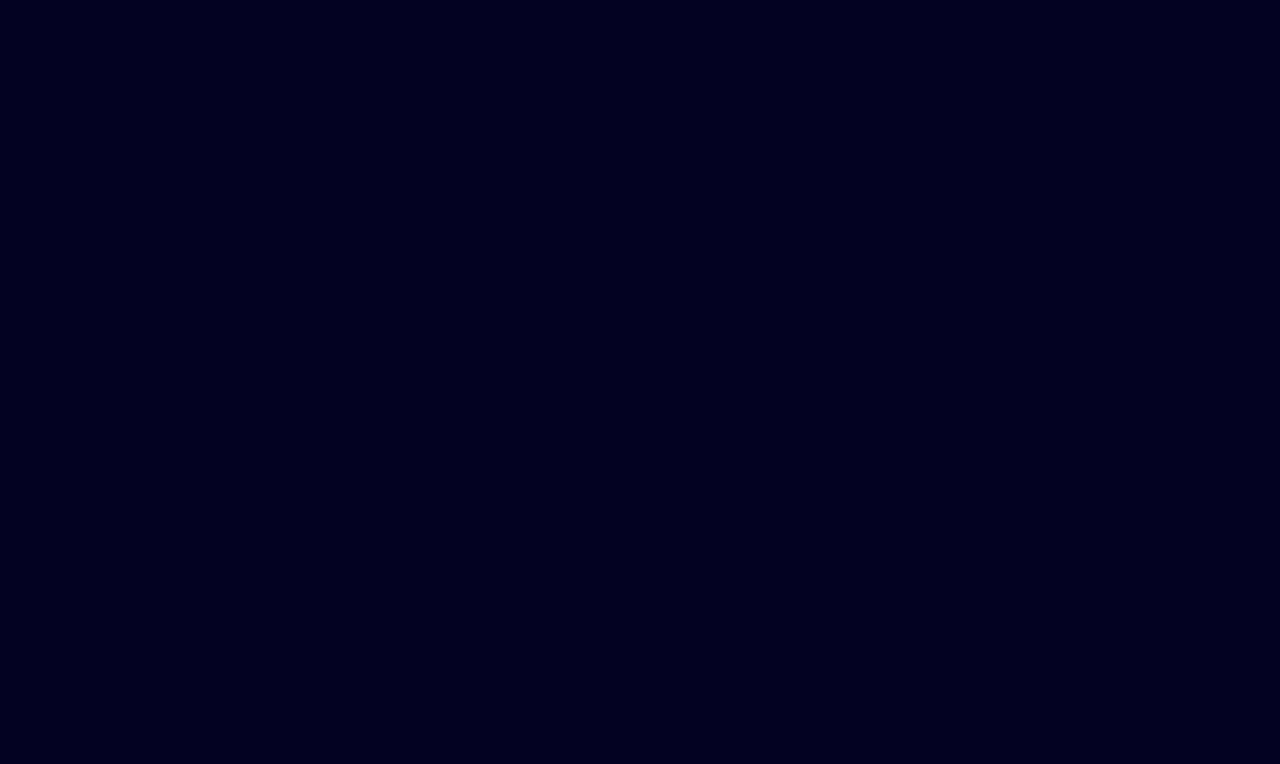
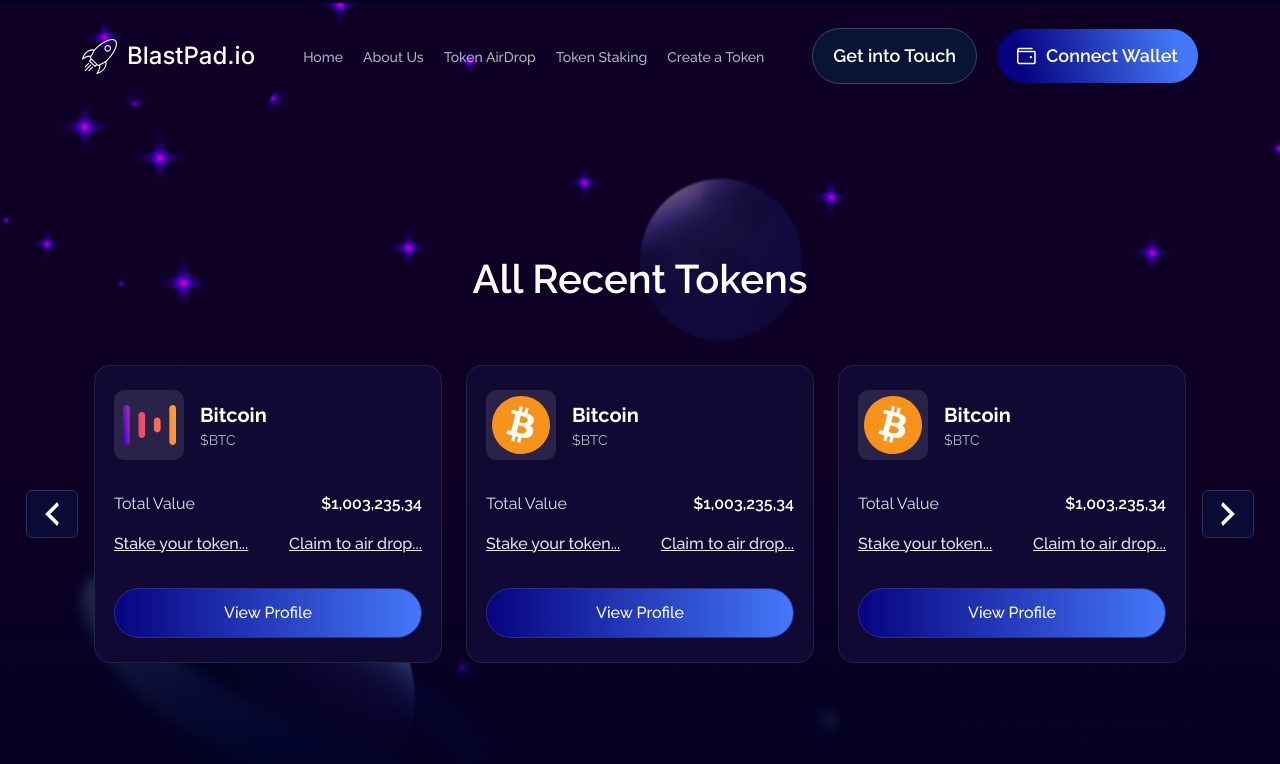
Before and after one commit to Kuldeep-Kumar-150/Blast-pad, a React (Create React App) app: page /createtoken in a window 1280 px wide. Before the commit this address had no page. Shown: the top 764 px of the page. Built offline with nearby package versions, Linux system fonts and the light colour scheme.

Commit message:
pushcode

```diff
--- a/src/App.js
+++ b/src/App.js
@@ -6,6 +6,7 @@
 import { Route, Routes } from 'react-router-dom';
 import TokenStacking from './components/TokenStacking';
 import BlaspadBonesSection from "./components/BlaspadBonesSection";
+import TokenPage from './components/TokenPage';
 
 function App() {
   return (
@@ -13,6 +14,7 @@
       <Routes>
         <Route path='/' element={<HomePage />} />
         <Route path='/tokenStacking' element={<TokenStacking />} />
+        <Route path='/createtoken' element={<TokenPage />} />
       </Routes>
     </>
   );
--- a/src/components/MyNav.jsx
+++ b/src/components/MyNav.jsx
@@ -70,12 +70,14 @@
               </a>
             </li>
             <li onClick={() => setNav(false)}>
+              <Link to={"/createtoken"}>
                 <a
                   className="text-[14px] font-medium ff_raleway text-[#B1B2BE]"
                   href="#"
                 >
                   Create a Token
                 </a>
+              </Link>
             </li>
             <li
               onClick={() => setModal(true)}
@@ -134,12 +136,14 @@
               </Link>
             </li>
             <li>
+              <Link to={"/createtoken"}>
                 <a
                   className="text-[14px] font-medium ff_raleway text-[#B1B2BE]"
                   href="#"
                 >
                   Create a Token
                 </a>
+              </Link>
             </li>
           </ul>
           <div className="flex items-center">
@@ -322,7 +326,7 @@
             </div>
           </div>
         </div> */}
-        <div className={modal === true ? "absolute top-[50%] left-[50%] translate-x-[-50%] translate-y-[-50%] z-50 scale-[100%] ease-in-out duration-700 lg:w-[882px] w-[90%]" : "lg:w-[882px] w-[90%] ease-in-out duration-700 scale-0 absolute top-[50%] left-[50%] translate-x-[-50%] translate-y-[-50%] z-50"}>
+        <div className={modal === true ? "fixed top-[50%] left-[50%] translate-x-[-50%] translate-y-[-50%] z-50 scale-[100%] ease-in-out duration-700 lg:w-[882px] w-[90%]" : "lg:w-[882px] w-[90%] ease-in-out duration-700 scale-0 fixed top-[50%] left-[50%] translate-x-[-50%] translate-y-[-50%] z-50"}>
           <div className="z-40 border-[1.2px] border-[#576076] bg-[#0B0A26]  lg:bg-[#464C5A] relative rounded-2xl min-h-[200px] mx-auto p-3 pt-5 md:pt-10 md:px-[27px] lg:pb-[29px]">
             <h5 className="text-[40px] font-bold text-white ff_raleway text-center z-40">Get in Touch</h5>
             <p className="text-base font-normal ff_raleway text-[#C2C6D1] text-center z-40">We Are Here For You! How Can We Help?</p>
--- a/src/components/OurActive.jsx
+++ b/src/components/OurActive.jsx
@@ -4,6 +4,7 @@
 
 const OurActive = () => {
   const first = useRef();
+  // console.log(first)
   var settings = {
     dots: false,
     infinite: true,
@@ -77,12 +78,12 @@
         <Slider
           {...settings}
           ref={first}
-          className=" py-8 md:py-11 lg:py-14 gap-2 justify-content-center "
+          className="py-8 md:py-11 lg:py-14 gap-2 justify-content-center "
         >
           {mydata
             .map((fun) => {
               return (
-                <div className="md:px-2 ">
+                <div className="md:px-2">
                   <div
                     className=" w-full text-white border card_shadow
                 ] border-[#232249] rounded-[15px]  p-4 backdrop-blur-[81.5px]"
--- /dev/null
+++ b/src/components/RecentTokens.jsx
@@ -0,0 +1,109 @@
+import React, { useRef } from 'react'
+import Slider from 'react-slick'
+import { recentslider } from './js/RecentTokens'
+
+const RecentTokens = () => {
+    const myslider = useRef()
+    // console.log(myslider)
+    var mySlider = {
+        dots: false,
+        infinite: true,
+        speed: 500,
+        arrows: false,
+        slidesToShow: 3,
+        slidesToScroll: 1,
+        autoplay: true,
+        autoplaySpeed: 2000,
+        responsive: [
+            {
+                breakpoint: 1200,
+                settings: {
+                    slidesToShow: 2,
+                    slidesToScroll: 1,
+                    autoplay: true,
+                    autoplaySpeed: 1600,
+                },
+            },
+            {
+                breakpoint: 768,
+                settings: {
+                    slidesToShow: 1,
+                    slidesToScroll: 1,
+                    autoplay: true,
+                    autoplaySpeed: 1600,
+                },
+            },
+        ],
+    };
+    return (
+        <section className='flex flex-col items-center justify-center flex-grow'>
+            <div className="container mx-auto px-3 relative">
+
+                <h5 className='text-[30px] sm:text-[40px] font-semibold ff_raleway text-white text-center mt-10 sm:mt-20 xl:mt-0'>All Recent Tokens</h5>
+                <div className="relative">
+                    <button onClick={() => myslider.current.slickPrev()} className="h-12 flex max-[1260px]:hidden absolute w-[52px] 2xl:-left-24 -left-14  top-[50%] translate-y-[-50%] bg-[#0B0A34] rounded-[6px] border border-[#2F2D50]  items-center justify-center">
+                        <svg
+                            width="14"
+                            height="24"
+                            viewBox="0 0 14 24"
+                            fill="none"
+                            xmlns="http://www.w3.org/2000/svg"
+                        >
+                            <path
+                                d="M13.8588 3.42857L5.28739 12L13.8588 20.5714L12.1445 24L0.144531 12L12.1445 -2.38419e-07L13.8588 3.42857Z"
+                                fill="white"
+                            />
+                        </svg>
+                    </button>
+                    <button onClick={() => myslider.current.slickNext()}
+                        className="h-12 flex max-[1260px]:hidden absolute 2xl:-right-24 -right-14  top-[50%] translate-y-[-50%] w-[52px] bg-[#0B0A34] rounded-[6px] border border-[#2F2D50]  items-center justify-center"
+                    >
+                        <svg
+                            width="14"
+                            height="24"
+                            viewBox="0 0 14 24"
+                            fill="none"
+                            xmlns="http://www.w3.org/2000/svg"
+                        >
+                            <path
+                                d="M0.141183 3.42857L8.71261 12L0.141183 20.5714L1.85547 24L13.8555 12L1.85547 0L0.141183 3.42857Z"
+                                fill="white"
+                            />
+                        </svg>
+                    </button>
+                    <Slider {...mySlider} ref={myslider} className=' mt-8 sm:mt-10 md:mt-14'>
+                        {recentslider.map((rslider) => {
+                            return (
+                                <div className="px-3">
+                                    <div className="px-[19px] py-6 border border-[#242246] bg-[#0F0933] rounded-2xl">
+                                        <div className="flex items-center">
+                                            <div className="h-[70px] w-[70px] flex items-center justify-center rounded-[10px] bg-[#29234A]">
+                                                <img src={rslider.img} alt="" />
+                                            </div>
+                                            <div className='ms-4'>
+                                                <p className='text-white text-[20px] font-bold ff_raleway'>{rslider.headingName}</p>
+                                                <p className='text-white ff_raleway font-normal text-sm text-opacity-70'>{rslider.btc}</p>
+                                            </div>
+                                        </div>
+                                        <div className="flex items-center justify-between mt-8">
+                                            <p className='text-base font-normal ff_raleway text-opacity-90 text-white'>{rslider.total}</p>
+                                            <p className='text-base font-semibold ff_raleway text-white'>{rslider.totalValue}</p>
+                                        </div>
+                                        <div className="flex items-center justify-between mt-4">
+                                            <p className='text-base font-medium ff_raleway text-white text-opacity-90 underline'>{rslider.stakeToken}</p>
+                                            <p className='text-base font-medium ff_raleway text-white text-opacity-90 underline'>{rslider.claimDrop}</p>
+                                        </div>
+                                        <a href="#" className='bg-gradient-to-r from-[#070380] to-[#4478F9] block py-3 text-center rounded-full border border-[#2D2B95] text-white ff_raleway font-medium text-base mt-8'>{rslider.btn}</a>
+                                    </div>
+                                </div>
+
+                            )
+                        })}
+                    </Slider>
+                </div>
+            </div>
+        </section>
+    )
+}
+
+export default RecentTokens
--- a/src/components/StakeYourTokens.jsx
+++ b/src/components/StakeYourTokens.jsx
@@ -63,7 +63,7 @@
             return (
               <div className="w-full md:p-1">
                 <div
-                  className="card_shadow w-full text-white border border-[#232249] rounded-[15px]  p-4 backdrop-blur-[81.5px]">
+                  className="card_shadow hover:scale-[105%] ease-in-out duration-500 w-full text-white border border-[#232249] rounded-[15px]  p-4 backdrop-blur-[81.5px]">
                   <div className="flex items-center">
                     <div className="h-[70px] w-[70px] bg-[#262752] flex items-center justify-center rounded-[10px]">
                       <img src={par.img} alt="metalImmage" />
--- /dev/null
+++ b/src/components/TokenPage.jsx
@@ -0,0 +1,17 @@
+import React from 'react'
+import RecentTokens from './RecentTokens'
+import MyNav from './MyNav'
+
+const TokenPage = () => {
+    return (
+        <>
+            <div className='create_token_bg_img flex flex-col xl:min-h-[100vh]'>
+                <MyNav />
+                <RecentTokens />
+            </div>
+
+        </>
+    )
+}
+
+export default TokenPage
--- /dev/null
+++ b/src/components/js/RecentTokens.js
@@ -0,0 +1,46 @@
+import bitcoin from '../../assets/img/svg/bitcoin.svg'
+import dollar from '../../assets/img/svg/dollarImage.svg'
+import metalImage from '../../assets/img/svg/metalImage.svg'
+
+export const recentslider = [
+    {
+        img: bitcoin,
+        headingName: "Bitcoin",
+        btc: "$BTC",
+        total: "Total Value",
+        totalValue: "$1,003,235,34",
+        stakeToken: "Stake your token...",
+        claimDrop: "Claim to air drop...",
+        btn: "View Profile"
+    },
+    {
+        img: dollar,
+        headingName: "Bitcoin",
+        btc: "$BTC",
+        total: "Total Value",
+        totalValue: "$1,003,235,34",
+        stakeToken: "Stake your token...",
+        claimDrop: "Claim to air drop...",
+        btn: "View Profile"
+    },
+    {
+        img: metalImage,
+        headingName: "Bitcoin",
+        btc: "$BTC",
+        total: "Total Value",
+        totalValue: "$1,003,235,34",
+        stakeToken: "Stake your token...",
+        claimDrop: "Claim to air drop...",
+        btn: "View Profile"
+    },
+    {
+        img: bitcoin,
+        headingName: "Bitcoin",
+        btc: "$BTC",
+        total: "Total Value",
+        totalValue: "$1,003,235,34",
+        stakeToken: "Stake your token...",
+        claimDrop: "Claim to air drop...",
+        btn: "View Profile"
+    }
+]
--- a/src/index.css
+++ b/src/index.css
@@ -38,7 +38,12 @@
 
 .roadmap_bg_img {
   background-image: url("./assets/img/png/roadmap-bg-img.png");
-  /* min-height: 100vh; */
+  background-repeat: no-repeat;
+  background-size: cover;
+}
+
+.create_token_bg_img {
+  background-image: url('./assets/img/png/create-token-bg-img.png');
   background-repeat: no-repeat;
   background-size: cover;
 }
```
Also changed, not shown: src/components/js/Card.js (+8 -8 lines), src/App.css (line endings or trailing spaces), src/assets/img/png/create-token-bg-img.png (added). Lines whose indentation alone changed are shown as unchanged.
